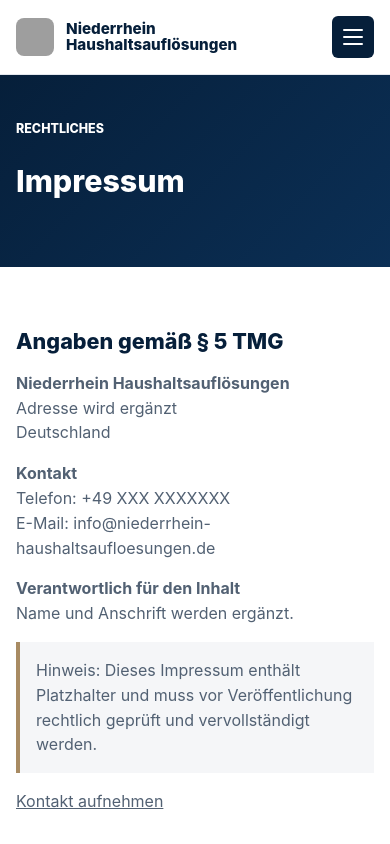
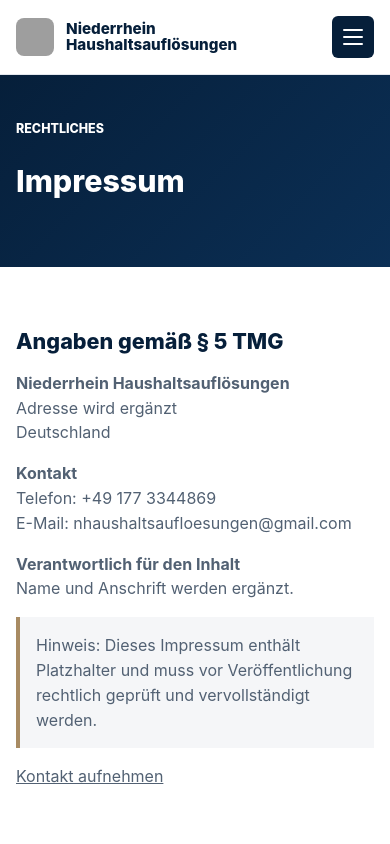
Before and after one commit to AntonyanVladimir/niederrhein-haushaltsaufloesungen, an Angular app: page /impressum in a window 390 px wide. Shown: the top 844 px of the page. Built offline with nearby package versions, Linux system fonts and the light colour scheme; grey boxes are pictures that could not be loaded.

Commit message:
update contact email and phone number

```diff
--- a/frontend/src/app/core/seo/seo.service.ts
+++ b/frontend/src/app/core/seo/seo.service.ts
@@ -4,6 +4,7 @@ import { Meta, Title } from '@angular/platform-browser';
 import { NavigationEnd, Router } from '@angular/router';
 import { filter } from 'rxjs';
 import { SeoData } from './seo.model';
+import { contact } from '../../site-data';
 
 const SITE_URL = 'https://niederrhein-haushaltsaufloesungen.de';
 const BUSINESS_NAME = 'Niederrhein Haushaltsauflösungen';
@@ -78,8 +79,8 @@ export class SeoService {
       '@type': 'LocalBusiness',
       name: BUSINESS_NAME,
       url: SITE_URL,
-      email: 'info@niederrhein-haushaltsaufloesungen.de',
-      telephone: '+49 XXX XXXXXXX',
+      email: contact.email,
+      telephone: contact.phone,
       areaServed: ['Geldern', 'Kevelaer', 'Straelen', 'Kerken', 'Issum', 'Wachtendonk', 'Kreis Kleve'],
       slogan: 'Zuverlässig räumen. Sauber übergeben.',
       serviceType: [
--- a/frontend/src/app/shared/cta-section/cta-section.component.ts
+++ b/frontend/src/app/shared/cta-section/cta-section.component.ts
@@ -1,5 +1,6 @@
 import { Component, input } from '@angular/core';
 import { RouterLink } from '@angular/router';
+import { contact } from '../../site-data';
 
 @Component({
   selector: 'nh-cta-section',
@@ -14,7 +15,7 @@ import { RouterLink } from '@angular/router';
         </div>
         <div class="cta-actions">
           <a class="btn btn-primary" routerLink="/kontakt">Kostenlose Besichtigung anfragen</a>
-          <a class="btn btn-secondary" href="tel:+49XXXXXXXX">Jetzt anrufen</a>
+          <a class="btn btn-secondary" [href]="'tel:' + phoneHref">Jetzt anrufen</a>
         </div>
       </div>
     </section>
@@ -54,4 +55,5 @@ import { RouterLink } from '@angular/router';
 export class CtaSectionComponent {
   readonly headline = input('Kostenlose Besichtigung vor Ort anfragen');
   readonly text = input('Wir klären Umfang, Termin und Festpreis transparent vorab.');
+  readonly phoneHref = contact.phoneHref;
 }
--- a/frontend/src/app/shared/header/header.component.ts
+++ b/frontend/src/app/shared/header/header.component.ts
@@ -36,7 +36,7 @@ import { contact } from '../../site-data';
             <a routerLink="/einsatzgebiete" routerLinkActive="active" (click)="closeMenu()">Einsatzgebiete</a>
             <a routerLink="/kontakt" routerLinkActive="active" (click)="closeMenu()">Kontakt</a>
           </div>
-          <a class="phone-link" [href]="'tel:' + phone" (click)="closeMenu()">Jetzt anrufen</a>
+          <a class="phone-link" [href]="'tel:' + phoneHref" (click)="closeMenu()">Jetzt anrufen</a>
         </div>
       </nav>
     </header>
@@ -225,6 +225,7 @@ import { contact } from '../../site-data';
 })
 export class HeaderComponent {
   readonly phone = contact.phone;
+  readonly phoneHref = contact.phoneHref;
   readonly menuOpen = signal(false);
 
   toggleMenu(): void {
--- a/frontend/src/app/shared/hero/hero.component.ts
+++ b/frontend/src/app/shared/hero/hero.component.ts
@@ -1,7 +1,7 @@
 import { Component, input } from '@angular/core';
 import { RouterLink } from '@angular/router';
 import { TrustBadgeComponent } from '../trust-badge/trust-badge.component';
-import { trustItems } from '../../site-data';
+import { contact, trustItems } from '../../site-data';
 
 @Component({
   selector: 'nh-hero',
@@ -16,7 +16,7 @@ import { trustItems } from '../../site-data';
           <p class="lead">{{ subheadline() }}</p>
           <div class="hero-actions">
             <a class="btn btn-primary" routerLink="/kontakt">Kostenlose Besichtigung anfragen</a>
-            <a class="btn btn-secondary" href="tel:+49XXXXXXXX">Jetzt anrufen</a>
+            <a class="btn btn-secondary" [href]="'tel:' + phoneHref">Jetzt anrufen</a>
           </div>
         </div>
         <div class="hero-panel" aria-label="Vorteile">
@@ -137,4 +137,5 @@ export class HeroComponent {
   readonly headline = input('Haushaltsauflösungen & Entrümpelungen am Niederrhein');
   readonly subheadline = input('Zuverlässig räumen. Sauber übergeben.');
   readonly trustItems = trustItems;
+  readonly phoneHref = contact.phoneHref;
 }
--- a/frontend/src/app/site-data.ts
+++ b/frontend/src/app/site-data.ts
@@ -1,6 +1,7 @@
 export const contact = {
-  phone: '+49 XXX XXXXXXX',
-  email: 'info@niederrhein-haushaltsaufloesungen.de',
+  phone: '+49 177 3344869',
+  phoneHref: '+491773344869',
+  email: 'nhaushaltsaufloesungen@gmail.com',
   website: 'niederrhein-haushaltsaufloesungen.de'
 };
 
```
